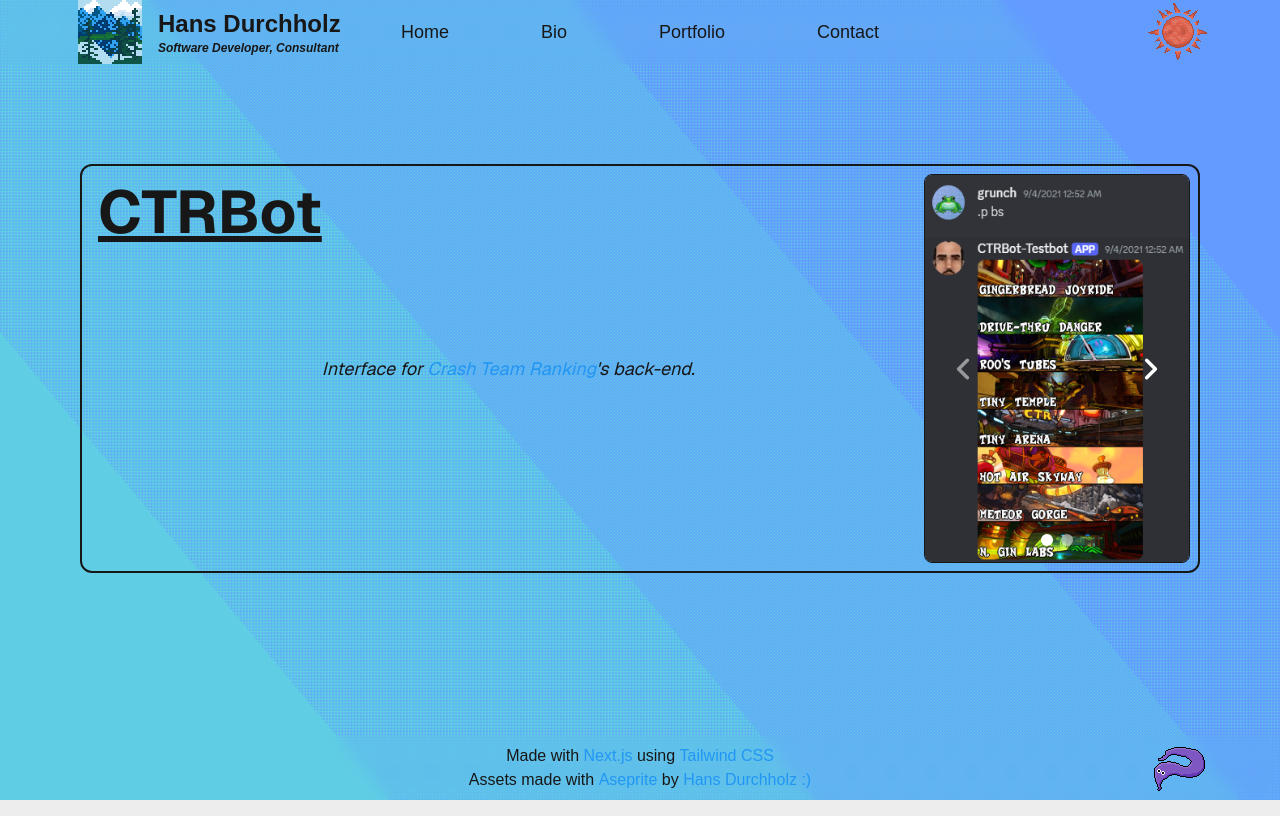
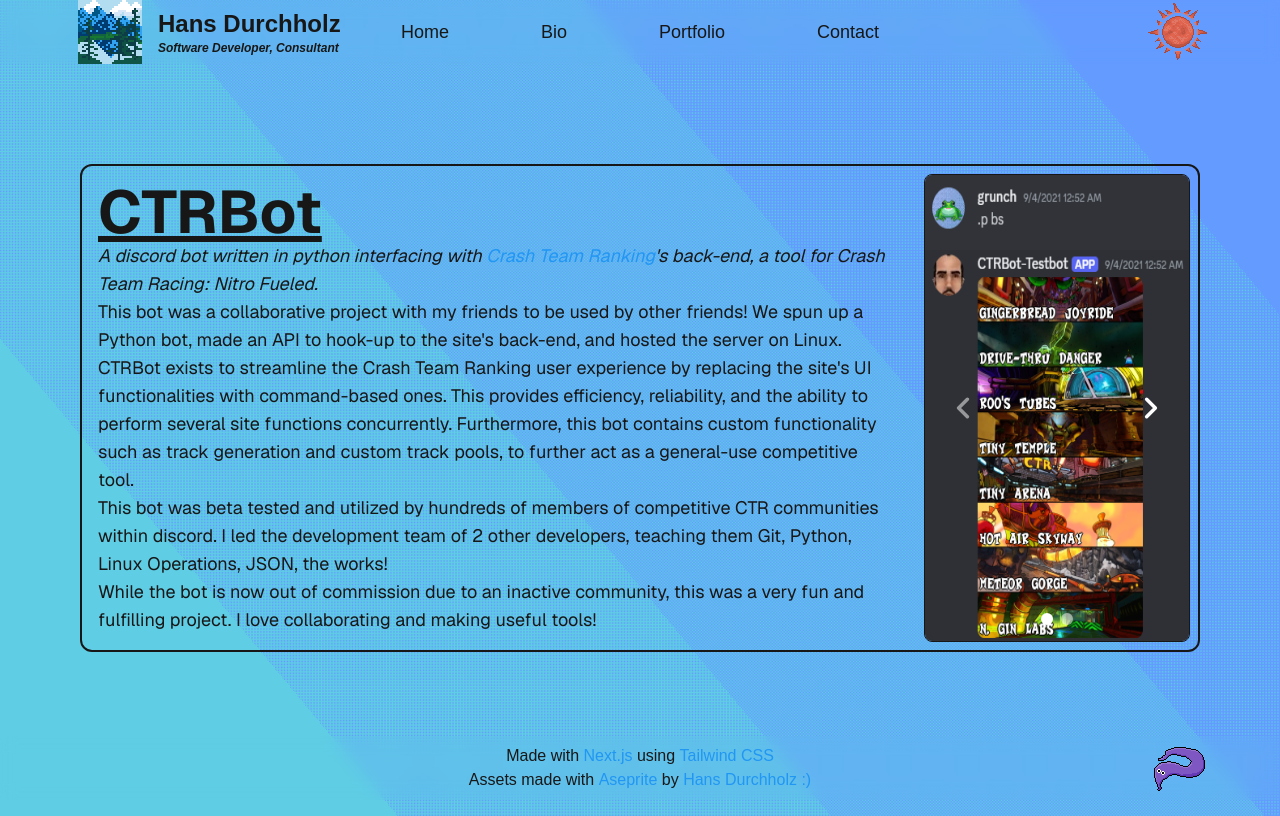
Before and after one commit to hansied67/hansied67.github.io, a Next.js app: page /portfolio in a window 1280 px wide. Built offline with nearby package versions, Linux system fonts and the light colour scheme.

Commit message:
Tailwind Changes, Portfolio content changes

```diff
--- a/src/app/portfolio/page.tsx
+++ b/src/app/portfolio/page.tsx
@@ -8,17 +8,31 @@ export default function Portfolio() {
           <main className="flex flex-col gap-[32px] row-start-2">
             <div className="flex flex-row gap-[32px] border-2 rounded-xl p-2">
               <div className="flex flex-3 py-2 pl-2">
+                <div className="flex flex-col">
                   <h1 className="font-bold underline text-6xl">CTRBot</h1>
-                <h2 className="italic text-lg self-center flex">
-                  Interface for
+                  <div className="my-auto">
+                    <h2 className="italic text-lg">
+                      A discord bot written in python interfacing with
                       <Link
                         className="text-blue-500 hover:text-green-500 visited:text-purple-500"
                         href="https://crashteamranking.com/nftttable/"
                         target="_blank">
                           &nbsp;Crash Team Ranking
                       </Link>
-                  &apos;s back-end.
+                      &apos;s back-end, a tool for Crash Team Racing: Nitro Fueled.
+                      <br />
                     </h2>
+                    <h2 className="text-lg">
+                      This bot was a collaborative project with my friends to be used by other friends! We spun up a Python bot, made an API to hook-up to the site&apos;s back-end, and hosted the server on Linux.
+                      <br />
+                      CTRBot exists to streamline the Crash Team Ranking user experience by replacing the site&apos;s UI functionalities with command-based ones. This provides efficiency, reliability, and the ability to perform several site functions concurrently. Furthermore, this bot contains custom functionality such as track generation and custom track pools, to further act as a general-use competitive tool.
+                      <br />
+                      This bot was beta tested and utilized by hundreds of members of competitive CTR communities within discord. I led the development team of 2 other developers, teaching them Git, Python, Linux Operations, JSON, the works!
+                      <br />
+                      While the bot is now out of commission due to an inactive community, this was a very fun and fulfilling project. I love collaborating and making useful tools!
+                    </h2>
+                  </div>
+                </div>
               </div>
               <CustomCarousel className="flex flex-1 border-1 rounded-lg">
                 <Image src="/CTRBot SC1.png" alt="" width={600} height={0} className="h-full w-full m-auto"/>
```
Lines whose indentation alone changed are shown as unchanged.
